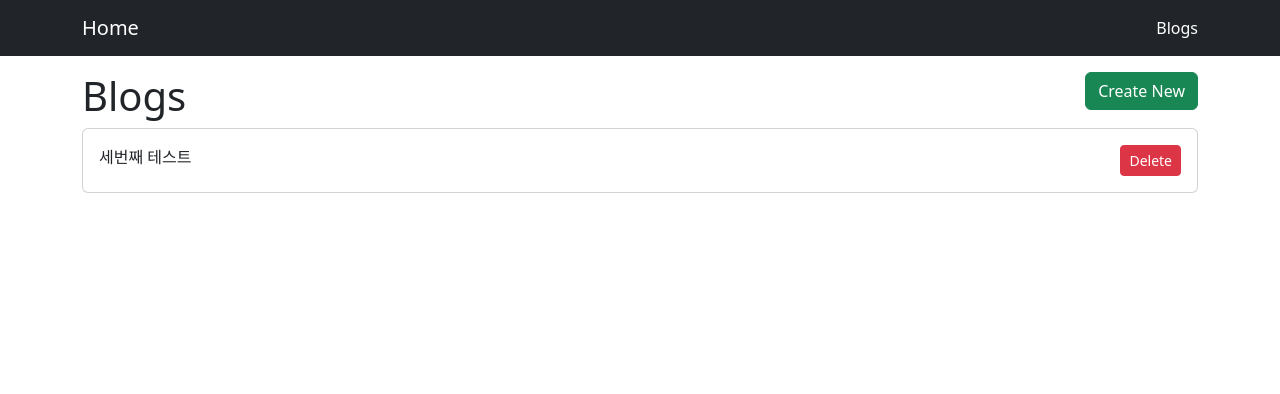
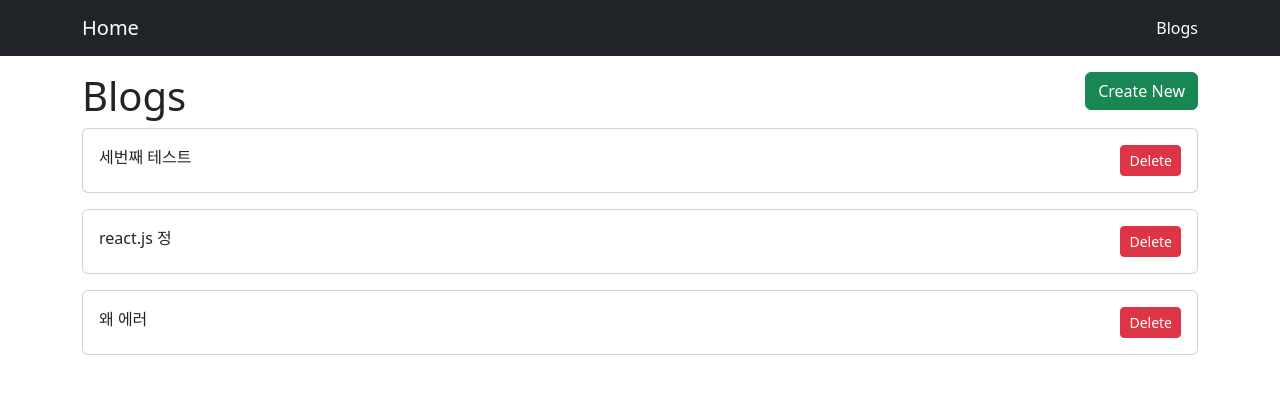
Before and after one commit to EllaSEON/Blog, a React (Create React App) app in the folder react-basic/: page /blogs in a window 1280 px wide. Shown: the top 394 px of the page. Built offline with nearby package versions, Linux system fonts and the light colour scheme; data requests are answered from the project's data file.

Commit message:
<feat> : 게시물 수정 통신 만들기

```diff
--- a/react-basic/db.json
+++ b/react-basic/db.json
@@ -5,6 +5,18 @@
       "body": "시간 조회",
       "createdAt": 1675213388886,
       "id": 3
+    },
+    {
+      "title": "react.js 정",
+      "body": "리액트 수정",
+      "createdAt": 1675225286069,
+      "id": 4
+    },
+    {
+      "title": "왜 에러",
+      "body": "왜에러",
+      "createdAt": 1675226404189,
+      "id": 5
     }
   ]
 }
--- a/react-basic/src/Pages/EditPage.jsx
+++ b/react-basic/src/Pages/EditPage.jsx
@@ -2,7 +2,7 @@ import BlogForm from "../components/BlogForm";
 const EditPage = () => {
   return (
     <>
-      <BlogForm editing={true} />
+      <BlogForm editing={true}/>
     </>
   );
 };
--- a/react-basic/src/components/BlogForm.jsx
+++ b/react-basic/src/components/BlogForm.jsx
@@ -11,25 +11,37 @@ const BlogForm = ({ editing }) => {
   const [title, setTitle] = useState("");
   const [body, setBody] = useState("");
 
-  // 수정할 때 기존 데이터 가져오기
+  // 게시글 수정할 때 기존 데이터 가져오기
   useEffect(() => {
     axios.get(`http://localhost:3001/posts/${id}`).then((res) => {
-      console.log(res);
       setTitle(res.data.title);
       setBody(res.data.body);
     });
   }, [id]);
 
+  // editing이 true 일 경우 게시글 수정, false일때 게시글 업로드
   const onSubmit = () => {
+    if (editing) {
       axios
-      .post("http://localhost:3001/posts", {
+        .patch(`http://localhost:3001/posts/${id}`, {
+          title: title,
+          body: body,
+        })
+        .then((res) => {
+          console.log(res);
+        });
+    } else {
+      axios
+        .post(`http://localhost:3001/posts`, {
           title: title,
           body: body,
           createdAt: Date.now(), // 현재시간 가져오기
         })
-      .then(() => {
+        .then((res) => {
+          console.log(res);
           navigate("/blogs/");
         });
+    }
   };
   return (
     <div>
@@ -69,7 +81,7 @@ BlogForm.propTypes = {
 };
 
 BlogForm.defaultProps = {
-  editing: false,
+  editing: false, // false이면 create true 이면 edit
 };
 
 export default BlogForm;
--- a/react-basic/src/components/Card.jsx
+++ b/react-basic/src/components/Card.jsx
@@ -1,3 +1,4 @@
+// 블로그 리스트 페이지 카드 컴포넌트
 import PropTypes from "prop-types";
 
 const Card = ({ title, onClick, children }) => {
```
Lines whose indentation alone changed are shown as unchanged.
